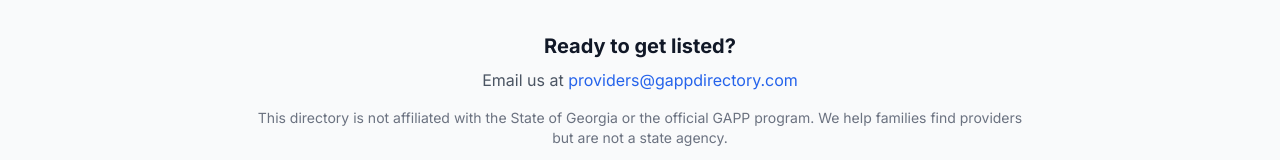
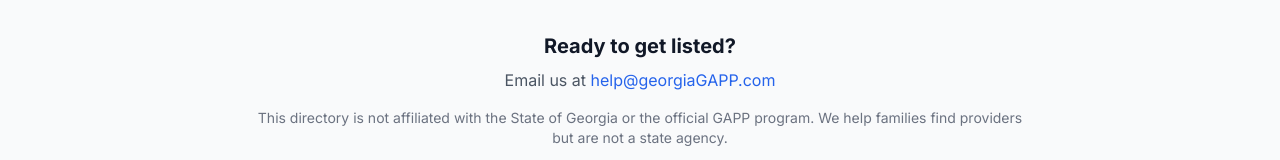
Before and after one commit to fitzhall/GAPP-Directory, a Next.js app: page /providers in a window 1280 px wide. Shown: the part 2816-2976 px from the top of the page. Built offline with nearby package versions, Linux system fonts and the light colour scheme.

Commit message:
Update contact email to help@georgiaGAPP.com

```diff
--- a/app/providers/page.tsx
+++ b/app/providers/page.tsx
@@ -342,7 +342,7 @@ export default function ForProvidersPage() {
         <div className="max-w-3xl mx-auto text-center">
           <h2 className="text-xl font-bold text-gray-900 mb-2">Ready to get listed?</h2>
           <p className="text-gray-600 mb-4">
-            Email us at <a href="mailto:providers@gappdirectory.com" className="text-primary hover:underline">providers@gappdirectory.com</a>
+            Email us at <a href="mailto:help@georgiaGAPP.com" className="text-primary hover:underline">help@georgiaGAPP.com</a>
           </p>
           <p className="text-sm text-gray-500">
             {config.contact.disclaimer}
```
